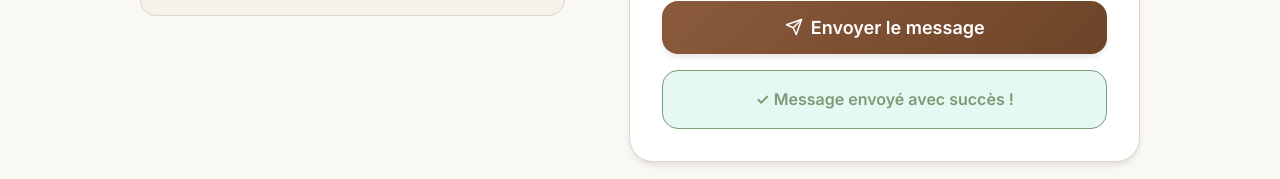
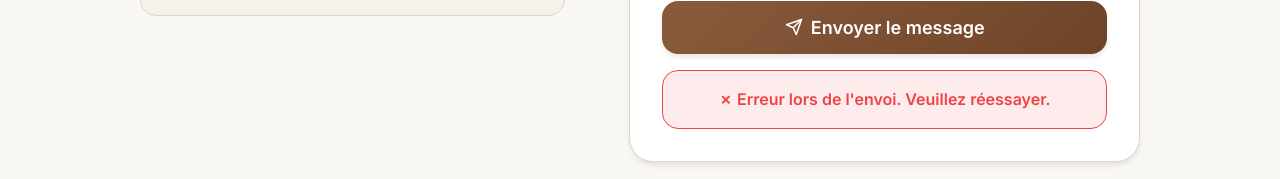
Before and after one commit to adnane-workspace/portfolio-adnane, a React (Vite) app: page / in a window 1280 px wide. Both pictures are taken after typing "Sample", "name@example.com", "Sample" into the empty fields and a click on the button "Envoyer le message". Shown: the part 4485-4664 px from the top of the page. Built offline with nearby package versions, Linux system fonts and the light colour scheme; no server answers.

Commit message:
send mail

```diff
--- a/src/components/Contact/Contact.jsx
+++ b/src/components/Contact/Contact.jsx
@@ -28,14 +28,41 @@ const Contact = () => {
         e.preventDefault();
         setStatus('sending');
 
-        // Simulation d'envoi (remplacer par EmailJS ou votre backend)
-        setTimeout(() => {
-            console.log('Form data:', formData);
-            setStatus('success');
-            setFormData({ name: '', email: '', message: '' });
+        try {
+            // Créer un objet FormData avec toutes les données du formulaire
+            const formDataToSend = new FormData(e.target);
 
-            setTimeout(() => setStatus(''), 3000);
-        }, 1500);
+            // Ajouter des métadonnées supplémentaires
+            formDataToSend.append('subject', `Nouveau message de ${formData.name}`);
+            formDataToSend.append('from_name', formData.name);
+
+            // Envoyer à Web3Forms
+            const response = await fetch('https://api.web3forms.com/submit', {
+                method: 'POST',
+                body: formDataToSend
+            });
+
+            const data = await response.json();
+
+            if (data.success) {
+                setStatus('success');
+                setFormData({ name: '', email: '', message: '' });
+
+                // Réinitialiser le formulaire HTML
+                e.target.reset();
+
+                // Réinitialiser le statut après 5 secondes
+                setTimeout(() => setStatus(''), 5000);
+            } else {
+                throw new Error(data.message || 'Erreur lors de l\'envoi');
+            }
+        } catch (error) {
+            console.error('Erreur lors de l\'envoi:', error);
+            setStatus('error');
+
+            // Réinitialiser le statut après 5 secondes
+            setTimeout(() => setStatus(''), 5000);
+        }
     };
 
     return (
@@ -90,6 +117,13 @@ const Contact = () => {
                     viewport={{ once: true }}
                     transition={{ duration: 0.6, delay: 0.2 }}
                 >
+                    {/* Champ caché pour Web3Forms - Remplacez par votre clé d'accès */}
+                    <input
+                        type="hidden"
+                        name="access_key"
+                        value="bbc73239-2f55-419f-a631-818b7f51da96"
+                    />
+
                     <div className={styles.formGroup}>
                         <label htmlFor="name" className={styles.label}>
                             <FiUser /> Nom
@@ -157,6 +191,12 @@ const Contact = () => {
                             ✓ Message envoyé avec succès !
                         </div>
                     )}
+
+                    {status === 'error' && (
+                        <div className={styles.errorMessage}>
+                            ✗ Erreur lors de l'envoi. Veuillez réessayer.
+                        </div>
+                    )}
                 </motion.form>
             </div>
         </Section>
--- a/src/components/Contact/Contact.module.css
+++ b/src/components/Contact/Contact.module.css
@@ -146,6 +146,17 @@
     font-weight: 600;
 }
 
+.errorMessage {
+    margin-top: var(--spacing-sm);
+    padding: var(--spacing-sm);
+    background: rgba(239, 68, 68, 0.1);
+    border: 1px solid #ef4444;
+    border-radius: var(--radius-md);
+    color: #ef4444;
+    text-align: center;
+    font-weight: 600;
+}
+
 /* Responsive */
 @media (max-width: 968px) {
     .container {
```
